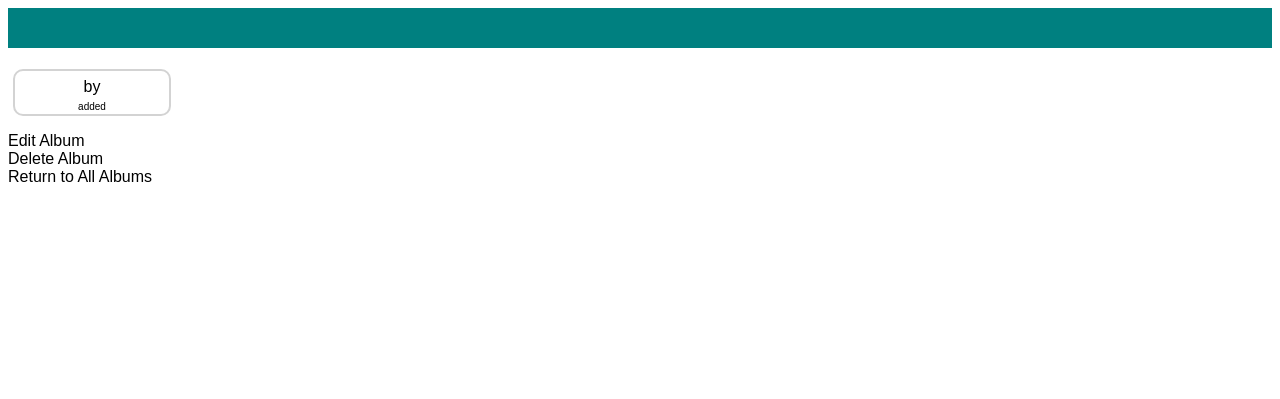
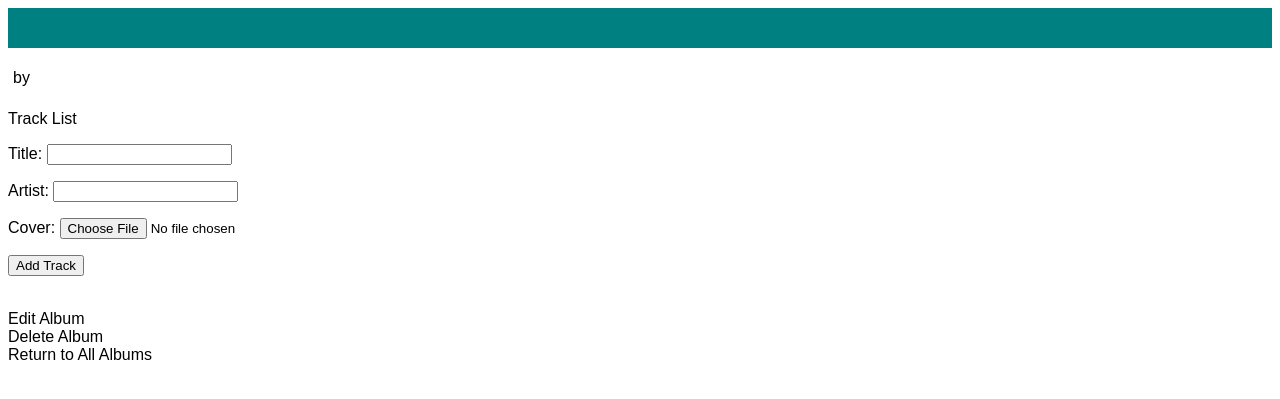
Before and after one commit to Momentum-Team-13/django-music-mnrolando3, a Django app: template templates/albums/album_detail.html in a window 1280 px wide. Shown: the top 399 px of the page. Run offline with Django 4.2, Linux system fonts and the light colour scheme; the template is opened without the code that fills it: values that come from a table or form of the project are taken from there, others are empty.

Commit message:
Updated to add a track but track does not appear. Will need to troubleshoot further.

```diff
--- a/albums/forms.py
+++ b/albums/forms.py
@@ -1,5 +1,5 @@
 from django import forms
-from .models import Album
+from .models import Album, Track
 
 
 class AlbumForm(forms.ModelForm):
@@ -10,3 +10,11 @@ class AlbumForm(forms.ModelForm):
             'artist',
             'cover',
         ]
+
+
+class TrackForm(forms.ModelForm):
+    class Meta:
+        model = Track
+        fields = [
+            'track_title',
+        ]
--- a/albums/models.py
+++ b/albums/models.py
@@ -1,12 +1,29 @@
+from pyexpat import model
 from django.db import models
 # from django.core.validators import RegexValidator
 # from users.models import User
+
+
+class Track(models.Model):
+    track_title = models.CharField(max_length=500, null=True, blank=True)
+    album = models.ForeignKey("Album", on_delete=models.CASCADE,
+                              related_name='album_tracks', null=True,
+                              blank=True)
+
+    def __str__(self):
+        return f'{self.track_title}'
 
 
 # Create your models here.
 class Album(models.Model):
     title = models.CharField(max_length=250, null=True, blank=True)
     artist = models.CharField(max_length=250, null=True, blank=True)
+    # artist = models.ForeignKey("Artist", on_delete=models.CASCADE,
+    #                            related_name='artist', null=True, blank=True)
     created_at = models.DateTimeField(auto_now_add=True, null=True,
                                       blank=True)
     cover = models.ImageField(upload_to='images/', null=True, blank=True)
+
+
+# class Artist(models.Model):
+#     name = models.CharField(max_length=250, null=True, blank=True)
--- a/django_music/urls.py
+++ b/django_music/urls.py
@@ -25,7 +25,7 @@ urlpatterns = [
     path('admin/', admin.site.urls),
     path('', views.album_list, name='album_list'),
     path('albums/add/', views.add_album, name='add_album'),
-    path('albums/<int:pk>/', views.album_detail, name='album_detail'),
+    path('albums/<int:pk>/', views.add_track, name='album_detail'),
     path('albums/<int:pk>/edit', views.edit_album, name='edit_album'),
     path('albums/<int:pk>/delete', views.delete_album, name='delete_album'),
 ]
--- a/static/css/style.css
+++ b/static/css/style.css
@@ -16,7 +16,7 @@
 
 .album {
     display: flex;
-    width: 150px;
+    width: fit-content;
     flex-direction: column;
     align-items: center;
     border: 2px solid lightgray;
@@ -30,6 +30,7 @@
     font-size: large;
     margin: 5px;
 }
+
 .artist {
     margin: 5px;
 }
@@ -43,6 +44,7 @@ img {
 
 .date {
     font-size: x-small;
+    margin: 1px;
 }
 
 .form{}
--- a/templates/albums/album_detail.html
+++ b/templates/albums/album_detail.html
@@ -6,15 +6,30 @@
 
     <h1 class="header">{{ album.title }}</h1>
 
-    <div class="album">
+    <div>
         {% if album.cover %}
         <img src="{{ album.cover.url}}">
         {% endif %}
         <div class="artist">by {{ album.artist }}</div>
-        <time class="date">added
-            {{ album.created_at }}
-        </time>
     </div>
+    <br>
+    <div class="track_list">
+        <div>Track List</div>
+        {% for track in album.album_tracks.all %}
+        <div>{{ track }}</div>
+        {% endfor %}
+
+        <div class="form">
+            <form class="track_form" action="{% url 'album_detail' pk=album.pk %}" method="POST">
+                {% csrf_token %}
+                {{ form.as_p }}
+            </form>
+            <div>
+                <button type="submit">Add Track</button>
+            </div>
+        </div>
+    </div>
+    <br>
     <p>
         <a href="{% url 'edit_album' pk=album.pk %}">Edit Album</a><br>
         <a href="{% url 'delete_album' pk=album.pk %}">Delete Album</a><br>
```
Also changed, not shown: albums/views.py (+21 -6 lines), albums/migrations/0003_track.py (added), albums/migrations/0004_rename_track_track_track_title.py (added), albums/migrations/0005_alter_track_album.py (added).
